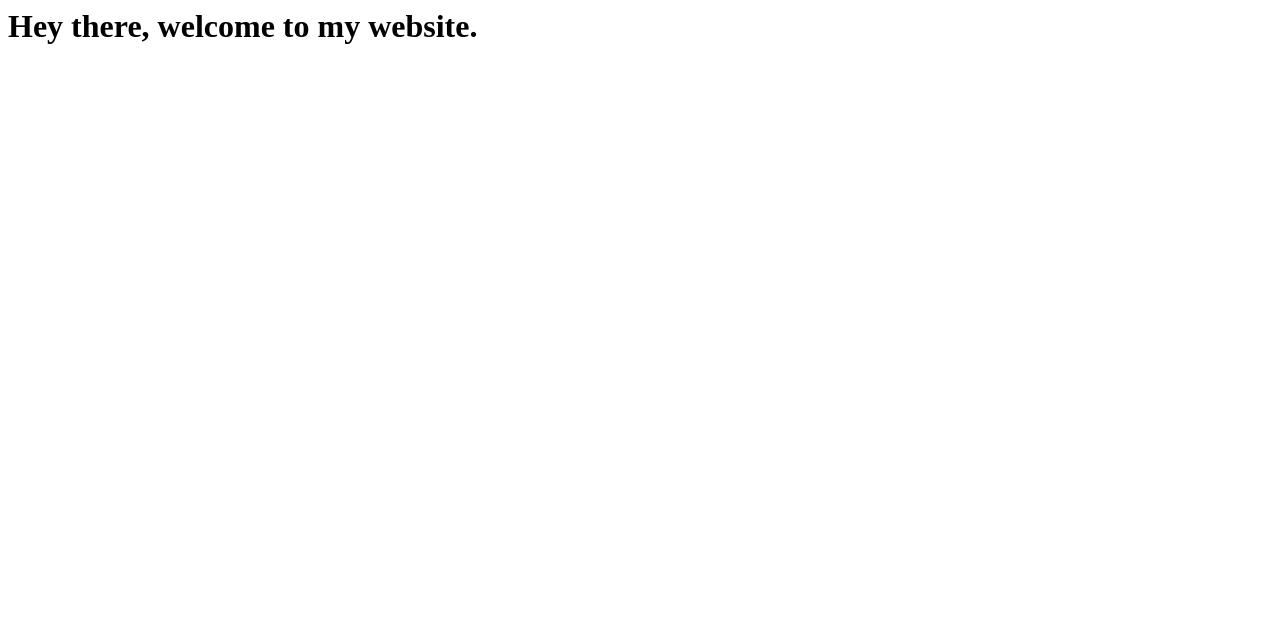
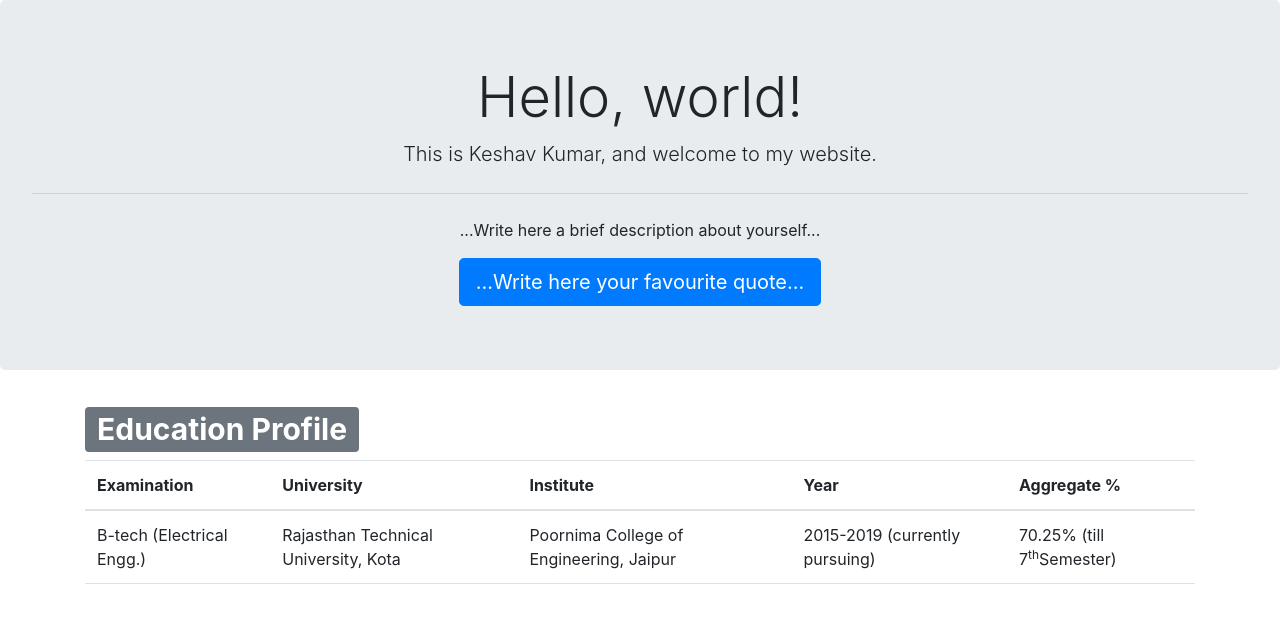
Before and after one commit to ksv508/ksv508.github.io, a plain HTML site: page index.html in a window 1280 px wide. Drawn offline with nearby package versions, Linux system fonts and the light colour scheme.

Commit message:
Update index.html

```diff
--- a/index.html
+++ b/index.html
@@ -1,8 +1,64 @@
-<html>
+<!DOCTYPE html>
+<html lang="en">
 <head>
-<title>Keshav Kumar</title>
+    <meta charset="UTF-8">
+    <meta name="viewport" content="width=device-width, initial-scale=1.0">
+    <meta http-equiv="X-UA-Compatible" content="ie=edge">
+    <title>Keshav Kumar</title>
+
+    <link rel="stylesheet" href="https://stackpath.bootstrapcdn.com/bootstrap/4.3.1/css/bootstrap.min.css" integrity="sha384-ggOyR0iXCbMQv3Xipma34MD+dH/1fQ784/j6cY/iJTQUOhcWr7x9JvoRxT2MZw1T" crossorigin="anonymous">
 </head>
 <body>
-<h1>Hey there, welcome to my website.</h1>
+    <div id="home" class="jumbotron text-center">
+        <h1 class="display-4">Hello, world!</h1>
+        <p class="lead">This is Keshav Kumar, and welcome to my website.</p>
+        <hr class="my-4">
+        <div class="container">
+            <div class="row justify-content-center">
+                <p>
+                    ...Write here a brief description about yourself...
+                </p>
+            </div>
+        </div>
+        <a class="btn btn-primary btn-lg" href="#" role="button">...Write here your favourite quote...</a>
+    </div>
+
+    <div class="container">
+        <h1><span class="badge badge-secondary">Education Profile</span></h1>
+        <table class="table table-hover">
+            <thead>
+                <tr>
+                    <th scope="col">Examination</th>
+                    <th scope="col">University</th>
+                    <th scope="col">Institute</th>
+                    <th scope="col">Year</th>
+                    <th scope="col">Aggregate %</th>
+                </tr>
+            </thead>
+            <tbody>
+                <tr>
+                    <td>B-tech (Electrical Engg.)</td>
+                    <td>Rajasthan Technical University, Kota</td>
+                    <td>Poornima College of Engineering, Jaipur</td>
+                    <td>2015-2019 (currently pursuing)</td>
+                    <td>70.25% (till 7<sup>th</sup>Semester)</td>
+                </tr>
+                <tr>
+                    <!--Do not wirte in these cells.-->
+                    <td></td>
+                    <td></td>
+                    <td></td>
+                    <td></td>
+                    <td></td>
+                </tr>
+            </tbody>
+        </table>
+    </div>
+
+
+
+    <script src="https://code.jquery.com/jquery-3.3.1.slim.min.js" integrity="sha384-q8i/X+965DzO0rT7abK41JStQIAqVgRVzpbzo5smXKp4YfRvH+8abtTE1Pi6jizo" crossorigin="anonymous"></script>
+    <script src="https://cdnjs.cloudflare.com/ajax/libs/popper.js/1.14.7/umd/popper.min.js" integrity="sha384-UO2eT0CpHqdSJQ6hJty5KVphtPhzWj9WO1clHTMGa3JDZwrnQq4sF86dIHNDz0W1" crossorigin="anonymous"></script>
+    <script src="https://stackpath.bootstrapcdn.com/bootstrap/4.3.1/js/bootstrap.min.js" integrity="sha384-JjSmVgyd0p3pXB1rRibZUAYoIIy6OrQ6VrjIEaFf/nJGzIxFDsf4x0xIM+B07jRM" crossorigin="anonymous"></script>
 </body>
 </html>
```
